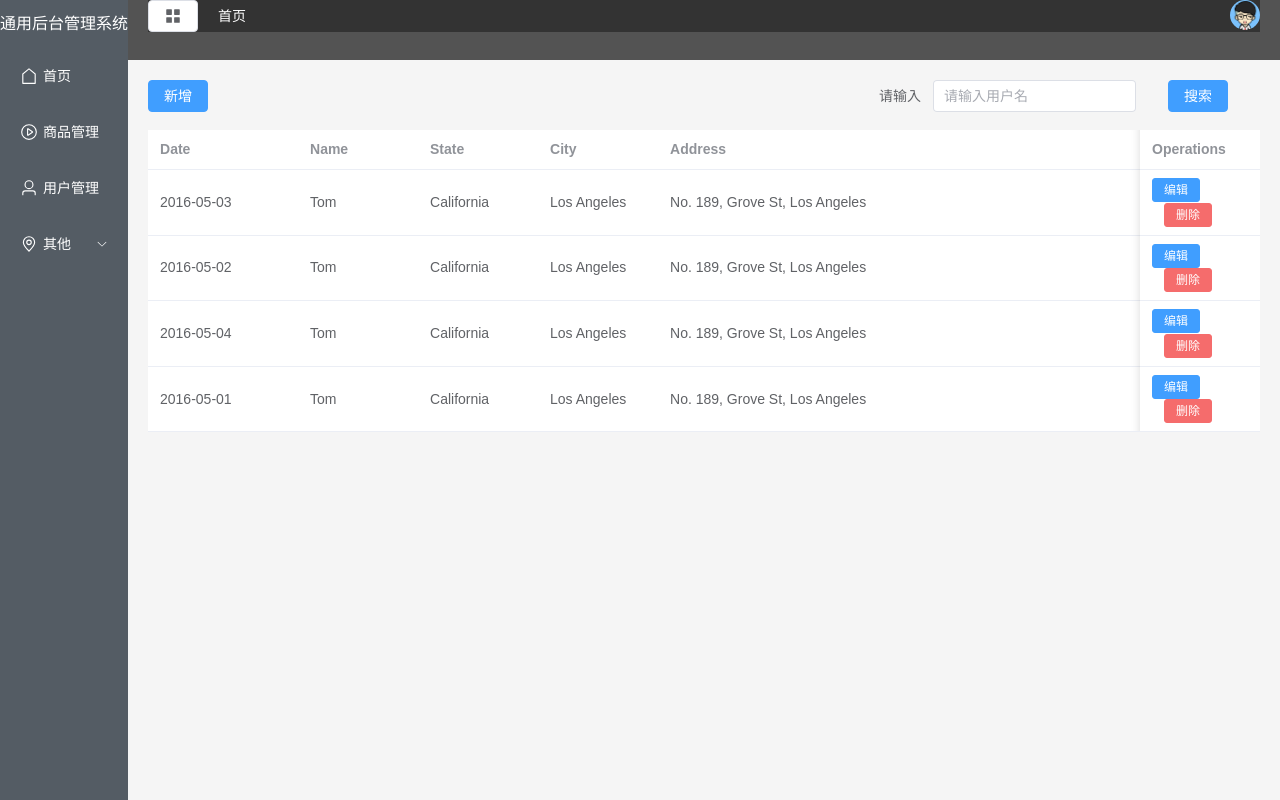
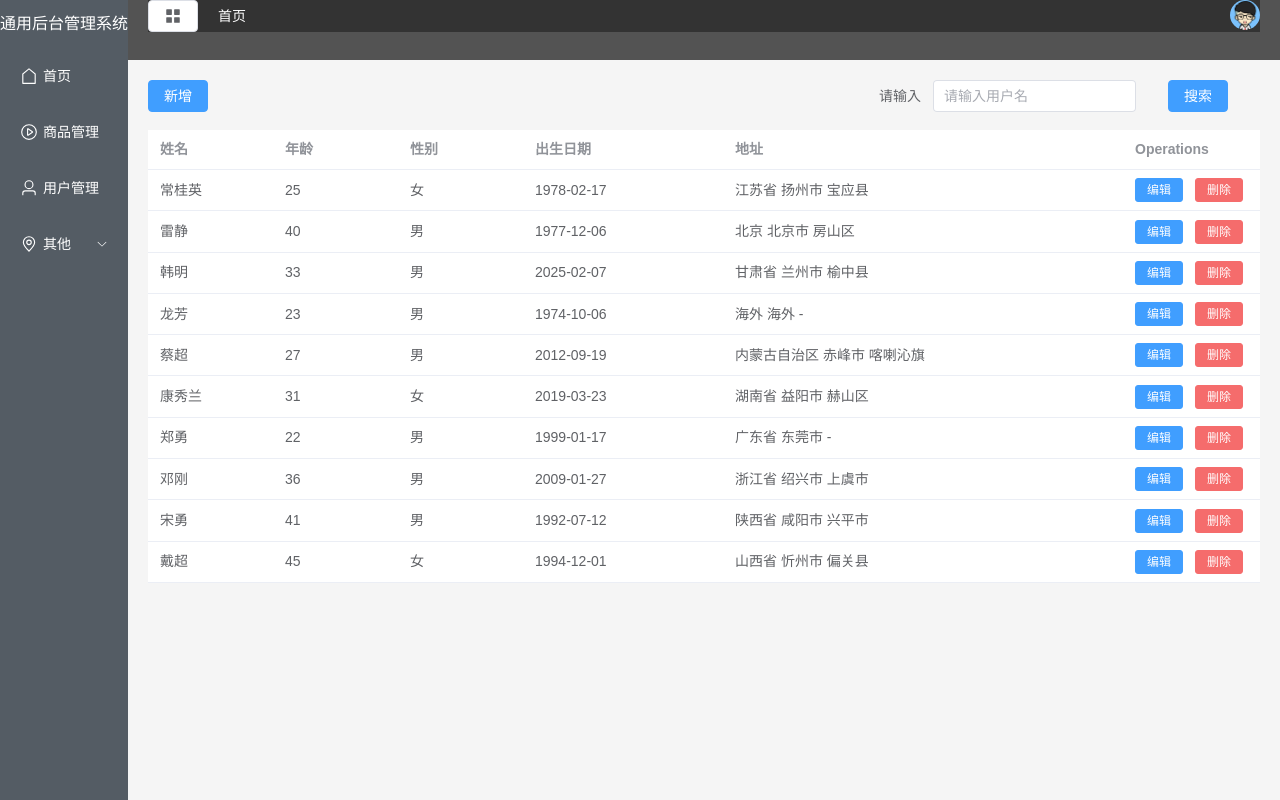
Before and after one commit to haiyue853-dev/BackManagement, a Vue app: page /user in a window 1280 px wide. Built offline with nearby package versions, Linux system fonts and the light colour scheme.

Commit message:
用户表格数据获取渲染

```diff
--- a/src/apis/api.js
+++ b/src/apis/api.js
@@ -24,4 +24,11 @@
       mock: false,
     })
   },
+  getUserData() {
+    return request({
+      url: '/home/getUserData',
+      method: 'get',
+      mock: false,
+    })
+  },
 }
--- a/src/apis/mock.js
+++ b/src/apis/mock.js
@@ -1,8 +1,11 @@
 import Mock from 'mockjs'
 import homeApi from './mockData/home'
+import userApi from './mockData/user'
 
 Mock.mock('/api/home/getTableData', 'get', homeApi.getTableData)
 
 Mock.mock('/api/home/getCountData', 'get', homeApi.getCountData)
 
 Mock.mock('/api/home/getChartData', 'get', homeApi.getChartData)
+
+Mock.mock('/api/home/getUserData', 'get', userApi.getUserList)
--- /dev/null
+++ b/src/apis/mockData/user.js
@@ -0,0 +1,64 @@
+import Mock from 'mockjs'
+import '@/apis/mock.js'
+
+// get请求从config.url获取参数，post从config.body中获取参数
+function param2Obj(url) {
+  const search = url.split('?')[1]
+  if (!search) {
+    return {}
+  }
+  return JSON.parse(
+    '{"' +
+      decodeURIComponent(search)
+        .replace(/"/g, '\\"')
+        .replace(/&/g, '","')
+        .replace(/=/g, '":"') +
+      '"}',
+  )
+}
+
+let List = []
+const count = 200
+//模拟200条用户数据
+for (let i = 0; i < count; i++) {
+  List.push(
+    Mock.mock({
+      id: Mock.Random.guid(),
+      name: Mock.Random.cname(),
+      addr: Mock.mock('@county(true)'),
+      'age|18-60': 1,
+      birth: Mock.Random.date(),
+      sex: Mock.Random.integer(0, 1),
+    }),
+  )
+}
+
+export default {
+  /**
+   * 获取列表
+   * 要带参数 name, page, limt; name可以不填, page,limit有默认值。
+   * @param name, page, limit
+   * @return {{code: number, count: number, data: *[]}}
+   */
+  getUserList: (config) => {
+    //limit默认是10，因为分页器默认也是一页10个
+    const { name, page = 1, limit = 10 } = param2Obj(config.url)
+
+    const mockList = List.filter((user) => {
+      //如果name存在会，根据name筛选数据
+      if (name && user.name.indexOf(name) === -1) return false
+      return true
+    })
+    //分页
+    const pageList = mockList.filter(
+      (item, index) => index < limit * page && index >= limit * (page - 1),
+    )
+    return {
+      code: 200,
+      data: {
+        list: pageList,
+        count: mockList.length, //数据总条数需要返回
+      },
+    }
+  },
+}
--- a/src/main.js
+++ b/src/main.js
@@ -1,5 +1,4 @@
 import { createApp } from 'vue'
-
 import App from './App.vue'
 import 'element-plus/dist/index.css'
 import '@/assets/less/index.less'
--- a/src/views/User.vue
+++ b/src/views/User.vue
@@ -1,42 +1,48 @@
 <script setup>
-const tableData = [
+import { ref, getCurrentInstance, onMounted, reactive } from 'vue'
+
+const handleClick = () => {}
+
+const tableData = ref([])
+const { proxy } = getCurrentInstance()
+const getUserData = async () => {
+  let data = await proxy.$api.getUserData()
+
+  tableData.value = data.list.map((item) => {
+    return {
+      ...item,
+      sexLabel: item.sex == 1 ? '男' : '女',
+    }
+  })
+}
+
+const tableLabel = reactive([
   {
-    date: '2016-05-03',
-    name: 'Tom',
-    state: 'California',
-    city: 'Los Angeles',
-    address: 'No. 189, Grove St, Los Angeles',
-    zip: 'CA 90036',
-    tag: 'Home',
+    prop: 'name',
+    label: '姓名',
   },
   {
-    date: '2016-05-02',
-    name: 'Tom',
-    state: 'California',
-    city: 'Los Angeles',
-    address: 'No. 189, Grove St, Los Angeles',
-    zip: 'CA 90036',
-    tag: 'Office',
+    prop: 'age',
+    label: '年龄',
   },
   {
-    date: '2016-05-04',
-    name: 'Tom',
-    state: 'California',
-    city: 'Los Angeles',
-    address: 'No. 189, Grove St, Los Angeles',
-    zip: 'CA 90036',
-    tag: 'Home',
+    prop: 'sexLabel',
+    label: '性别',
   },
   {
-    date: '2016-05-01',
-    name: 'Tom',
-    state: 'California',
-    city: 'Los Angeles',
-    address: 'No. 189, Grove St, Los Angeles',
-    zip: 'CA 90036',
-    tag: 'Office',
+    prop: 'birth',
+    label: '出生日期',
+    width: 200,
   },
-]
+  {
+    prop: 'addr',
+    label: '地址',
+    width: 400,
+  },
+])
+onMounted(() => {
+  getUserData()
+})
 </script>
 
 <template>
@@ -53,12 +59,14 @@
   </div>
   <div class="table">
     <el-table :data="tableData" style="width: 100%">
-      <el-table-column fixed prop="date" label="Date" width="150" />
-      <el-table-column prop="name" label="Name" width="120" />
-      <el-table-column prop="state" label="State" width="120" />
-      <el-table-column prop="city" label="City" width="120" />
-      <el-table-column prop="address" label="Address" width="600" />
-      <el-table-column prop="zip" label="Zip" width="120" />
+      <el-table-column
+        v-for="item in tableLabel"
+        :key="item.prop"
+        :width="item.width ? item.width : 125"
+        :prop="item.prop"
+        :label="item.label"
+      />
+
       <el-table-column fixed="right" label="Operations" min-width="120">
         <template #default>
           <el-button type="primary" size="small" @click="handleClick">
```
